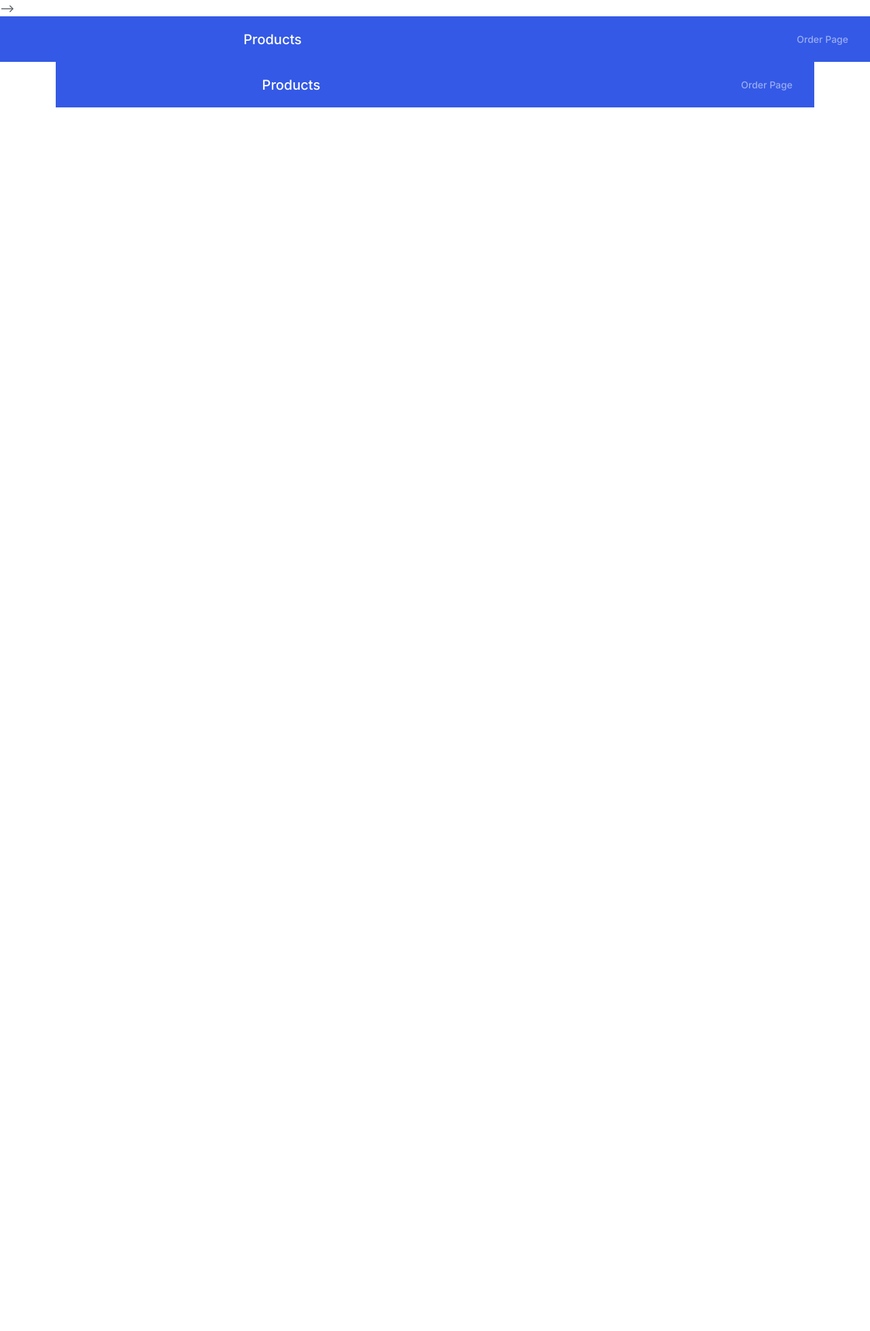
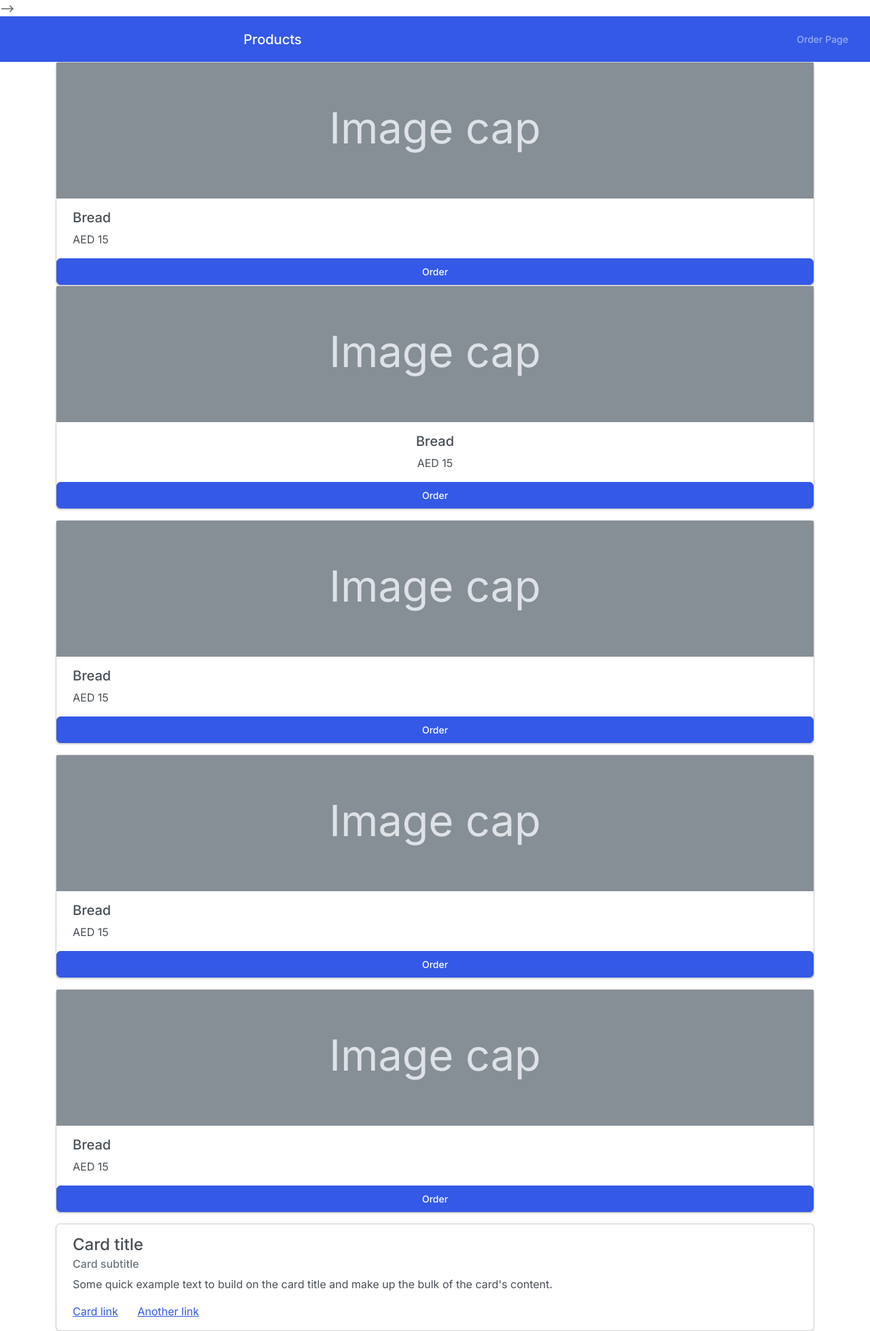
Before and after one commit to SusanDz/monolithic-application, a Flask app: template webapp/templates/products.html in a window 1280 px wide. Shown: the whole page at 68% size. Before the commit the page ends 158 px from the top, so only its background shows below. Run offline with Flask 3, Linux system fonts and the light colour scheme; the template is opened without the code that fills it, so the values that code supplies are empty; some libraries are stand-ins or nearby versions.

Commit message:
made product tiles and aligned them

```diff
--- a/webapp/templates/products.html
+++ b/webapp/templates/products.html
@@ -1,38 +1,93 @@
 {% extends "base.html" %}
 {% block content %}
-<!-- <nav class="navbar navbar-expand-lg navbar-dark bg-primary">
-    <div class="container-fluid">
-      <a class="navbar-brand" href="#">Products</a>
-      <button class="navbar-toggler" type="button" data-bs-toggle="collapse" data-bs-target="#navbarColor01" aria-controls="navbarColor01" aria-expanded="false" aria-label="Toggle navigation">
-        <span class="navbar-toggler-icon"></span>
-      </button>
-      <div class="collapse navbar-collapse" id="navbarColor01">
-        <form class="d-flex">
-          <input class="form-control me-sm-2" type="search" placeholder="Search">
-          <button class="btn btn-secondary my-2 my-sm-0" type="submit">Search</button>
-        </form>
-      </div>
+  <div class="card">
+    <!-- <h3 class="card-header">Product Name</h3> -->
+    <!-- <div class="card-body">
+      <h5 class="card-title">Special title treatment</h5>
+      <h6 class="card-subtitle text-muted">Support card subtitle</h6>
+    </div> -->
+    <svg xmlns="http://www.w3.org/2000/svg" class="d-block user-select-none" width="100%" height="200" aria-label="Placeholder: Image cap" focusable="false" role="img" preserveAspectRatio="xMidYMid slice" viewBox="0 0 318 180" style="font-size:1.125rem;text-anchor:middle">
+      <rect width="100%" height="100%" fill="#868e96"></rect>
+      <text x="50%" y="50%" fill="#dee2e6" dy=".3em">Image cap</text>
+    </svg>
+    <div class="card-body">
+      <h5 class="card-title">Bread</h5>
+      <p class="card-text">AED 15</p>
     </div>
-</nav> -->
-<nav class="navbar navbar-expand-lg navbar-dark bg-primary">
-  <div class="container-fluid">
-    <div class="mx-auto">
-      <a class="navbar-brand" href="#">Products</a>
-      <button class="navbar-toggler" type="button" data-bs-toggle="collapse" data-bs-target="#navbarColor01" aria-controls="navbarColor01" aria-expanded="false" aria-label="Toggle navigation">
-        <span class="navbar-toggler-icon"></span>
-      </button>
+    <button type="button" class="btn btn-primary">Order</button>
+  </div>
+  <div class="card mb-3">
+    <!-- <h3 class="card-header">Product Name</h3> -->
+    <!-- <div class="card-body">
+      <h5 class="card-title">Special title treatment</h5>
+      <h6 class="card-subtitle text-muted">Support card subtitle</h6>
+    </div> -->
+    <svg xmlns="http://www.w3.org/2000/svg" class="d-block user-select-none" width="100%" height="200" aria-label="Placeholder: Image cap" focusable="false" role="img" preserveAspectRatio="xMidYMid slice" viewBox="0 0 318 180" style="font-size:1.125rem;text-anchor:middle">
+      <rect width="100%" height="100%" fill="#868e96"></rect>
+      <text x="50%" y="50%" fill="#dee2e6" dy=".3em">Image cap</text>
+    </svg>
+    <div class="card-body text-center">
+        <h5 class="card-title">Bread</h5>
+        <p class="card-text">AED 15</p>
     </div>
-    <ul class="navbar-nav ms-auto">
-      <li class="nav-item">
-        <a class="nav-link" href="#">Order Page</a>
-      </li>
-      <!-- <li class="nav-item">
-        <form class="d-flex">
-          <input class="form-control me-2" type="search" placeholder="Search" aria-label="Search">
-          <button class="btn btn-outline-success" type="submit">Search</button>
-        </form>
-      </li> -->
-    </ul>
+    <button type="button" class="btn btn-primary">Order</button>
   </div>
-</nav>
+  <div class="card mb-3">
+    <!-- <h3 class="card-header">Product Name</h3> -->
+    <!-- <div class="card-body">
+      <h5 class="card-title">Special title treatment</h5>
+      <h6 class="card-subtitle text-muted">Support card subtitle</h6>
+    </div> -->
+    <svg xmlns="http://www.w3.org/2000/svg" class="d-block user-select-none" width="100%" height="200" aria-label="Placeholder: Image cap" focusable="false" role="img" preserveAspectRatio="xMidYMid slice" viewBox="0 0 318 180" style="font-size:1.125rem;text-anchor:middle">
+      <rect width="100%" height="100%" fill="#868e96"></rect>
+      <text x="50%" y="50%" fill="#dee2e6" dy=".3em">Image cap</text>
+    </svg>
+    <div class="card-body">
+      <h5 class="card-title">Bread</h5>
+      <p class="card-text">AED 15</p>
+    </div>
+    <button type="button" class="btn btn-primary">Order</button>
+  </div>
+  <div class="card mb-3">
+    <!-- <h3 class="card-header">Product Name</h3> -->
+    <!-- <div class="card-body">
+      <h5 class="card-title">Special title treatment</h5>
+      <h6 class="card-subtitle text-muted">Support card subtitle</h6>
+    </div> -->
+    <svg xmlns="http://www.w3.org/2000/svg" class="d-block user-select-none" width="100%" height="200" aria-label="Placeholder: Image cap" focusable="false" role="img" preserveAspectRatio="xMidYMid slice" viewBox="0 0 318 180" style="font-size:1.125rem;text-anchor:middle">
+      <rect width="100%" height="100%" fill="#868e96"></rect>
+      <text x="50%" y="50%" fill="#dee2e6" dy=".3em">Image cap</text>
+    </svg>
+    <div class="card-body">
+      <h5 class="card-title">Bread</h5>
+      <p class="card-text">AED 15</p>
+    </div>
+    <button type="button" class="btn btn-primary">Order</button>
+  </div>
+  <div class="card mb-3">
+    <!-- <h3 class="card-header">Product Name</h3> -->
+    <!-- <div class="card-body">
+      <h5 class="card-title">Special title treatment</h5>
+      <h6 class="card-subtitle text-muted">Support card subtitle</h6>
+    </div> -->
+    <svg xmlns="http://www.w3.org/2000/svg" class="d-block user-select-none" width="100%" height="200" aria-label="Placeholder: Image cap" focusable="false" role="img" preserveAspectRatio="xMidYMid slice" viewBox="0 0 318 180" style="font-size:1.125rem;text-anchor:middle">
+      <rect width="100%" height="100%" fill="#868e96"></rect>
+      <text x="50%" y="50%" fill="#dee2e6" dy=".3em">Image cap</text>
+    </svg>
+    <div class="card-body">
+      <h5 class="card-title">Bread</h5>
+      <p class="card-text">AED 15</p>
+    </div>
+    <button type="button" class="btn btn-primary">Order</button>
+  </div>
+  <div class="card">
+    <div class="card-body">
+      <h4 class="card-title">Card title</h4>
+      <h6 class="card-subtitle mb-2 text-muted">Card subtitle</h6>
+      <p class="card-text">Some quick example text to build on the card title and make up the bulk of the card's content.</p>
+      <a href="#" class="card-link">Card link</a>
+      <a href="#" class="card-link">Another link</a>
+    </div>
+  </div>
+
 {% endblock %}
```
